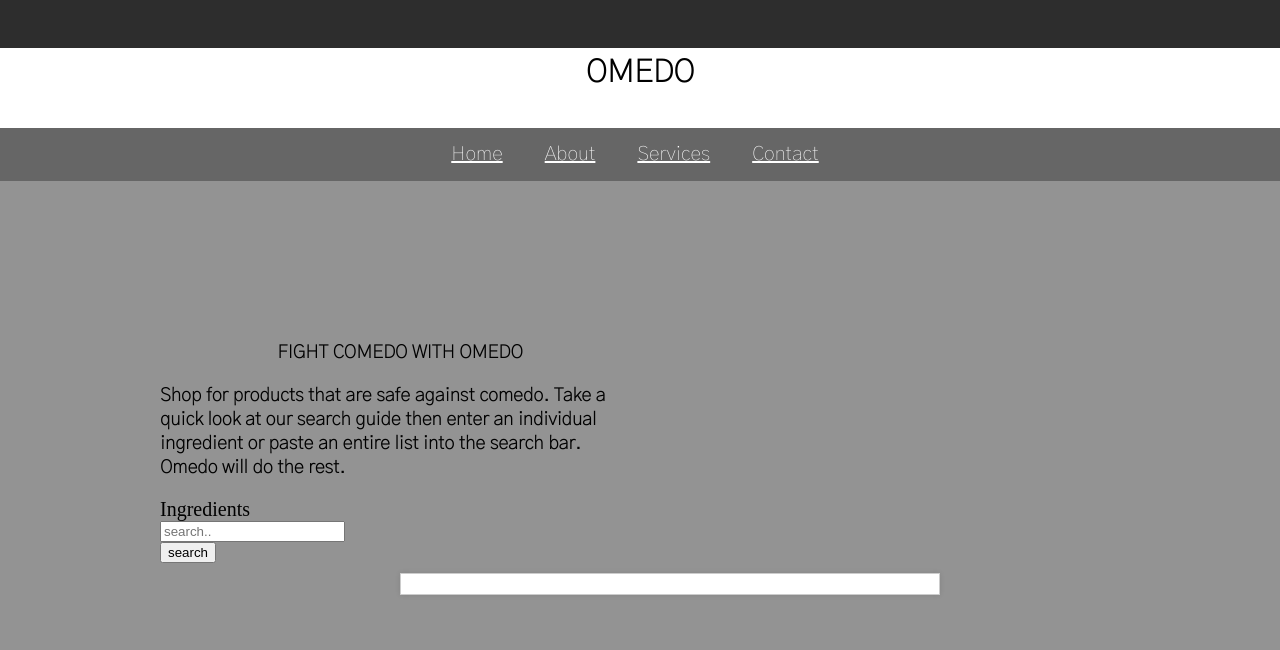
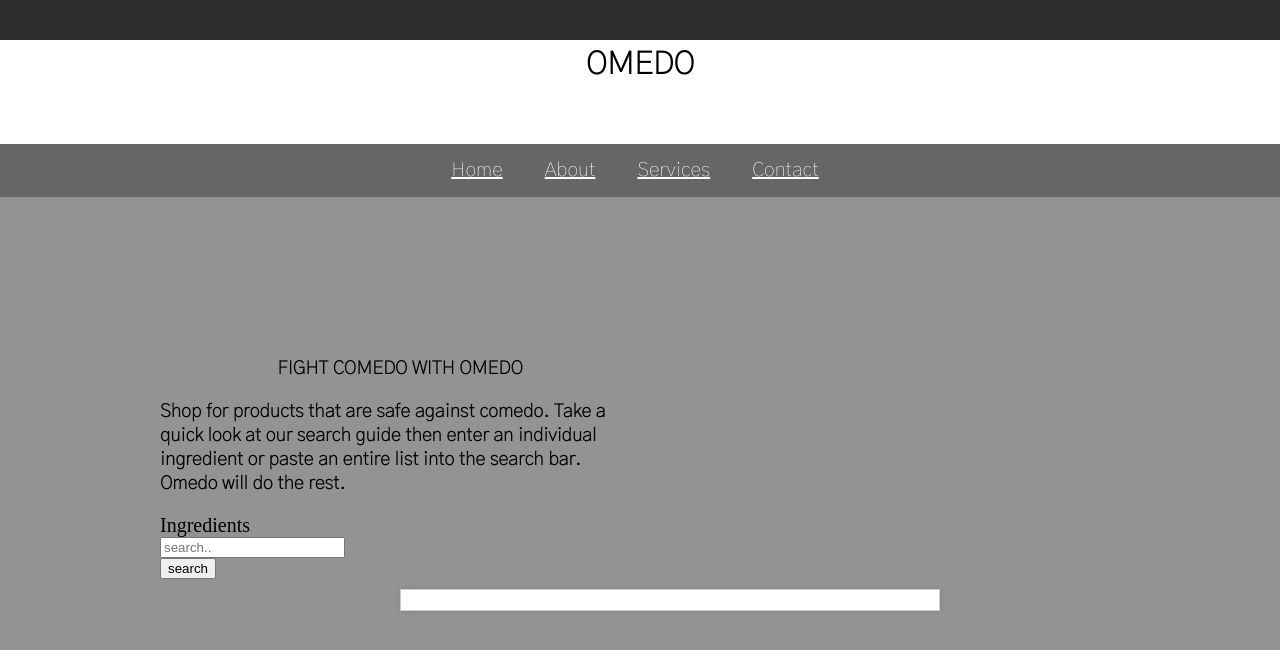
Before and after one commit to vanessalei411/pd7-create-task-nesslei, a website built with Vite: page vite-project/index.html in a window 1280 px wide. Built offline with nearby package versions, Linux system fonts and the light colour scheme.

Commit message:
awdawdawd
waddawd

```diff
--- a/vite-project/style.css
+++ b/vite-project/style.css
@@ -94,7 +94,7 @@ a {
 }
 
 .toolbar{
-  height: 3rem;
+  height: 2.5rem;
   background-color: rgba(45,45,45,255);
   width: 100%;
   top: 0;
@@ -105,7 +105,7 @@ a {
 }
 
 .omedo {
-  height: 5rem;
+  height: 6.5rem;
   background-color: #fff;
   width: 100%;
   top: 3rem;
```
